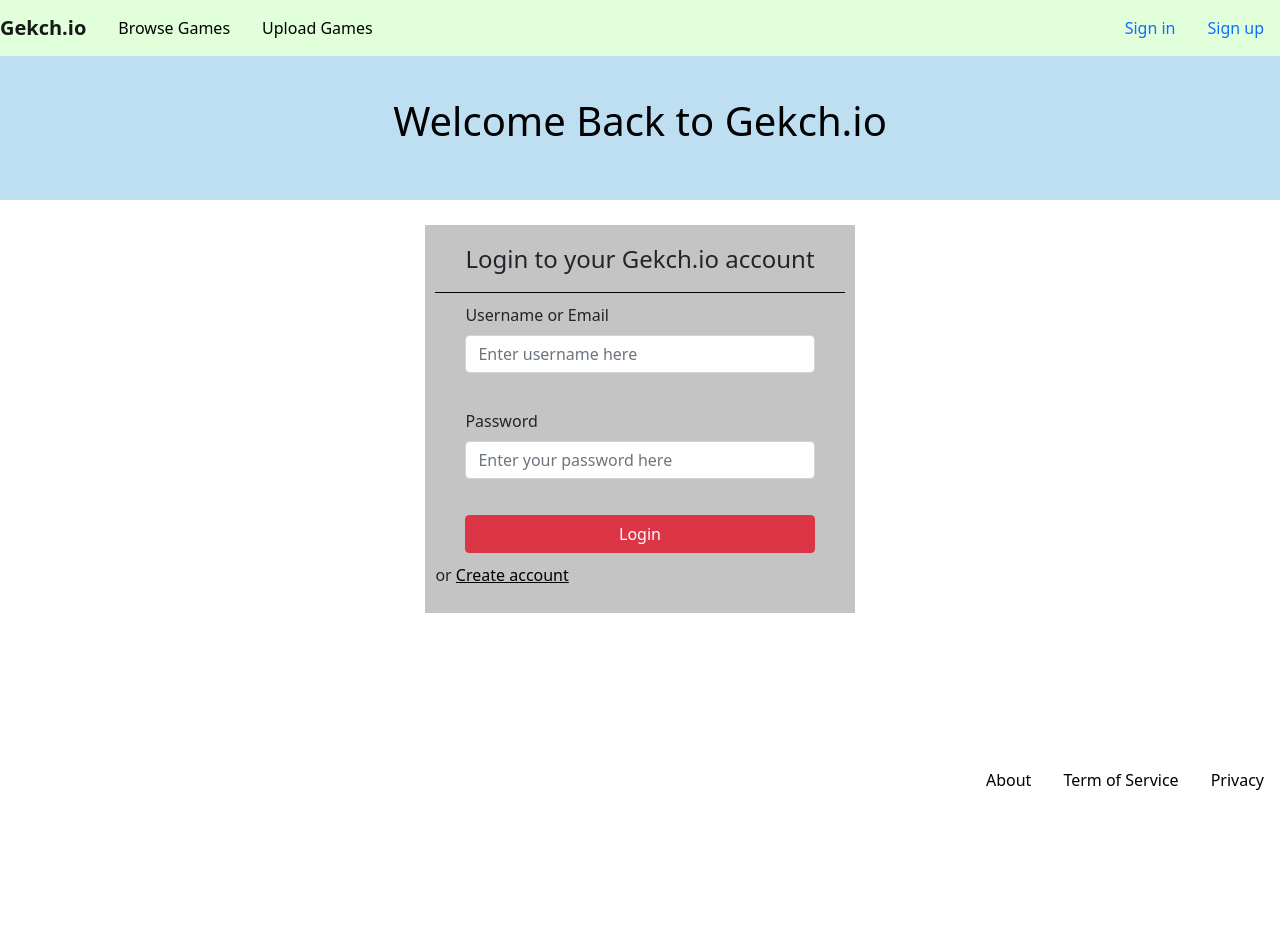
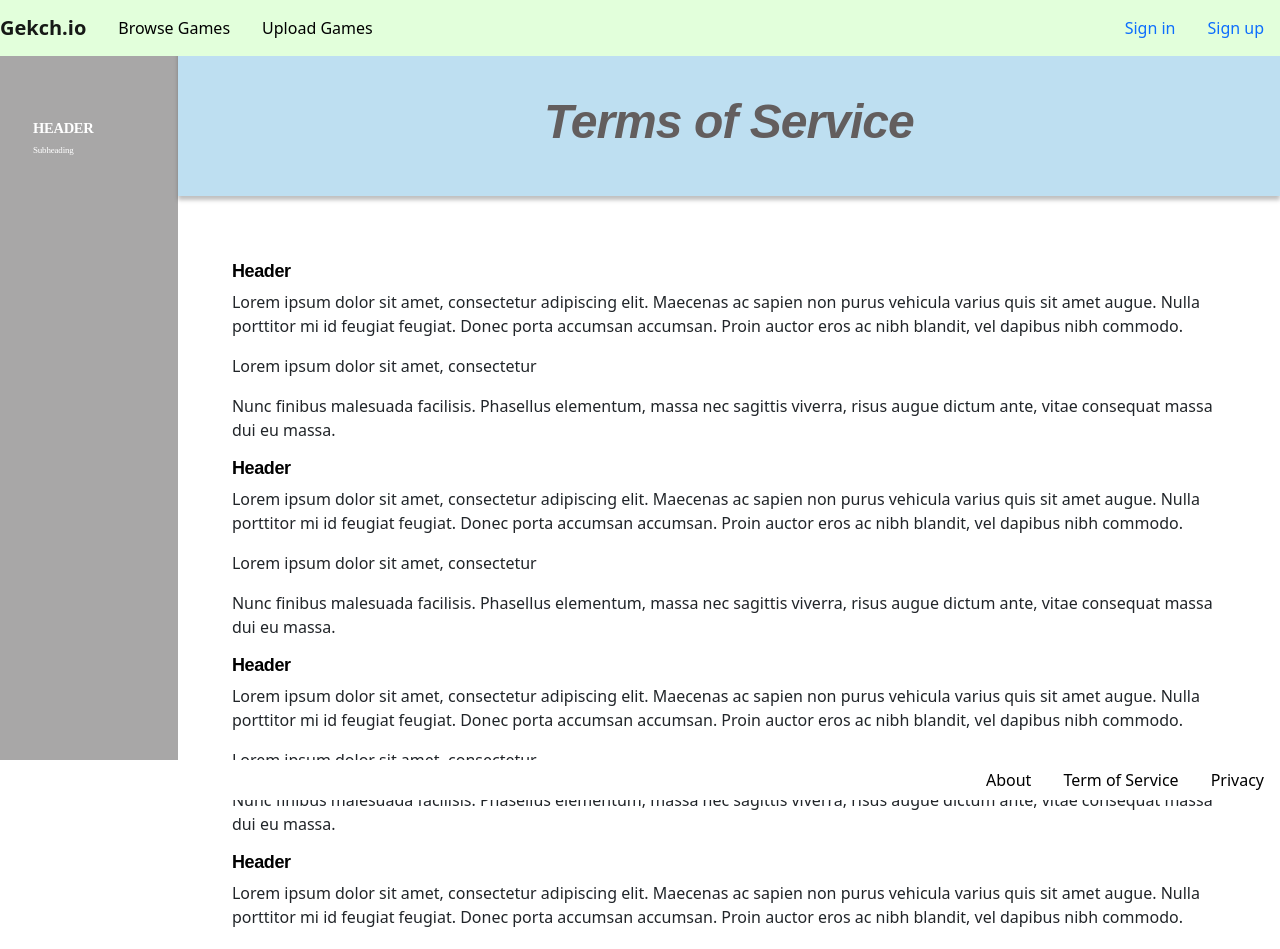
Before and after one commit to chingu-voyages/v33-geckos-team-06, a React (Create React App) app in the folder front/: page /termsofservice in a window 1280 px wide. Shown: the top 949 px of the page. Before the commit the page ends 800 px from the top, so only its background shows below. Built offline with nearby package versions, Linux system fonts and the light colour scheme.

Commit message:
Added terms of service page

```diff
--- a/front/src/App.jsx
+++ b/front/src/App.jsx
@@ -12,6 +12,7 @@ import Header from "./components/Header"
 import Main from "./components/Main"
 import Bottom from "./components/Bottom"
 import PrivacyPage from "./components/PrivacyPage";
+import TermsPage from './components/TermsPage';
 import './App.css'
 
 
@@ -27,6 +28,10 @@ export default class App extends Component {
         {/* A <Switch> looks through its children <Route>s and
             renders the first one that matches the current URL. */}
         <Switch>
+          <Route path="/termsofservice">
+              <TermsPage />
+          </Route>
+
           <Route path="/privacy">
               <PrivacyPage />
           </Route>
--- /dev/null
+++ b/front/src/Components/TermsPage.js
@@ -0,0 +1,182 @@
+import React from 'react';
+import styled from 'styled-components';
+
+import Navigation from './Navigation';
+import Bottom from './Bottom';
+
+
+
+const Container = styled.div`
+    display: flex;
+`;
+
+const Sidebar = styled.div`
+    background: #A8A7A7;
+    width: 300px;
+    height: 100vh;
+
+    padding-top: 120px;
+    padding-left: 33px;
+
+    font-family: Work Sans;
+    font-style: normal;
+    font-weight: bold;
+    font-size: 14.562px;
+    line-height: 17px;
+    /* identical to box height */
+
+    letter-spacing: -0.02em;
+
+    color: #FFFFFF;
+
+`;
+
+const SidebarHeading = styled.h1`
+
+    font-family: Work Sans;
+    font-style: normal;
+    font-weight: bold;
+    font-size: 14.562px;
+    line-height: 17px;
+`;
+
+const SidebarSub = styled.h1`
+    font-family: Work Sans;
+    font-style: normal;
+    font-weight: normal;
+    font-size: 8.98932px;
+    line-height: 11px;
+    /* identical to box height */
+
+    letter-spacing: -0.02em;
+
+    color: #FFFFFF;
+
+`;
+
+
+const HeroDiv = styled.div`
+    display: flex;
+    background: #BEDFF1;
+    box-shadow: 0px 4px 4px rgba(0, 0, 0, 0.25);
+    color: #635E5E;
+    font-family: "Work Sans", sans-serif;
+    font-size: 48px;
+    font-style: italic;
+    font-weight: 600;
+    line-height: 56px;
+    letter-spacing: -0.02em;
+    height: 148px;
+    text-align: center;
+    align-items: center;
+    justify-content: center;
+    margin-top: 1em;
+
+`;
+
+const RightDiv = styled.div`
+    background: #fff;
+
+`;
+
+const Header = styled.h1`
+    color: #000000;
+    font-family: Work Sans, sans-serif;
+    font-style: normal;
+    font-weight: bold;
+    font-size: 18px;
+    line-height: 21px;
+    letter-spacing: -0.02em;
+`;
+
+const MainDiv = styled.div`
+    padding-top: 65px;
+    padding-left: 54px;
+    padding-right: 54px;
+`;
+
+const Footer = styled.div`
+`;
+
+function TermsPage(props) {
+    return (
+        <div >
+            <Navigation />
+            <Container>
+                {/* left sidebar */}
+                <Sidebar>
+                    <SidebarHeading>HEADER</SidebarHeading>
+                    <SidebarSub>Subheading</SidebarSub>
+
+                </Sidebar>
+
+                <RightDiv>{/* main div */}
+                    <HeroDiv>
+                        {/* big hero thing */}
+                        Terms of Service
+                    </HeroDiv>
+                    <MainDiv>
+                        {/* privacy policy text */}
+                        <Header>Header</Header>
+                        <p>
+                            Lorem ipsum dolor sit amet, consectetur adipiscing elit. Maecenas ac sapien non purus vehicula varius quis sit amet augue. Nulla porttitor mi id feugiat feugiat. Donec porta accumsan accumsan. Proin auctor eros ac nibh blandit, vel dapibus nibh commodo.
+                        </p>
+                        <p>Lorem ipsum dolor sit amet, consectetur</p>
+                        <p>
+                        Nunc finibus malesuada facilisis. Phasellus elementum, massa nec sagittis viverra, risus augue dictum ante, vitae consequat massa dui eu massa.
+                        </p>
+
+                        <Header>Header</Header>
+                        <p>
+                            Lorem ipsum dolor sit amet, consectetur adipiscing elit. Maecenas ac sapien non purus vehicula varius quis sit amet augue. Nulla porttitor mi id feugiat feugiat. Donec porta accumsan accumsan. Proin auctor eros ac nibh blandit, vel dapibus nibh commodo.
+                        </p>
+                        <p>Lorem ipsum dolor sit amet, consectetur</p>
+                        <p>
+                        Nunc finibus malesuada facilisis. Phasellus elementum, massa nec sagittis viverra, risus augue dictum ante, vitae consequat massa dui eu massa.
+                        </p>
+
+                        <Header>Header</Header>
+                        <p>
+                            Lorem ipsum dolor sit amet, consectetur adipiscing elit. Maecenas ac sapien non purus vehicula varius quis sit amet augue. Nulla porttitor mi id feugiat feugiat. Donec porta accumsan accumsan. Proin auctor eros ac nibh blandit, vel dapibus nibh commodo.
+                        </p>
+                        <p>Lorem ipsum dolor sit amet, consectetur</p>
+                        <p>
+                        Nunc finibus malesuada facilisis. Phasellus elementum, massa nec sagittis viverra, risus augue dictum ante, vitae consequat massa dui eu massa.
+                        </p>
+
+                        <Header>Header</Header>
+                        <p>
+                            Lorem ipsum dolor sit amet, consectetur adipiscing elit. Maecenas ac sapien non purus vehicula varius quis sit amet augue. Nulla porttitor mi id feugiat feugiat. Donec porta accumsan accumsan. Proin auctor eros ac nibh blandit, vel dapibus nibh commodo.
+                        </p>
+                        <p>Lorem ipsum dolor sit amet, consectetur</p>
+                        <p>
+                        Nunc finibus malesuada facilisis. Phasellus elementum, massa nec sagittis viverra, risus augue dictum ante, vitae consequat massa dui eu massa.
+                        </p>
+
+                        <Header>Header</Header>
+                        <p>
+                            Lorem ipsum dolor sit amet, consectetur adipiscing elit. Maecenas ac sapien non purus vehicula varius quis sit amet augue. Nulla porttitor mi id feugiat feugiat. Donec porta accumsan accumsan. Proin auctor eros ac nibh blandit, vel dapibus nibh commodo.
+                        </p>
+                        <p>Lorem ipsum dolor sit amet, consectetur</p>
+                        <p>
+                        Nunc finibus malesuada facilisis. Phasellus elementum, massa nec sagittis viverra, risus augue dictum ante, vitae consequat massa dui eu massa.
+                        </p>
+
+                        <Header>Header</Header>
+                        <p>
+                            Lorem ipsum dolor sit amet, consectetur adipiscing elit. Maecenas ac sapien non purus vehicula varius quis sit amet augue. Nulla porttitor mi id feugiat feugiat. Donec porta accumsan accumsan. Proin auctor eros ac nibh blandit, vel dapibus nibh commodo.
+                        </p>
+                        <p>Lorem ipsum dolor sit amet, consectetur</p>
+                        <p>
+                        Nunc finibus malesuada facilisis. Phasellus elementum, massa nec sagittis viverra, risus augue dictum ante, vitae consequat massa dui eu massa.
+                        </p>
+                    </MainDiv>
+                </RightDiv>
+            </Container>
+
+            <Bottom />
+        </div>
+    );
+}
+
+export default TermsPage;
```
